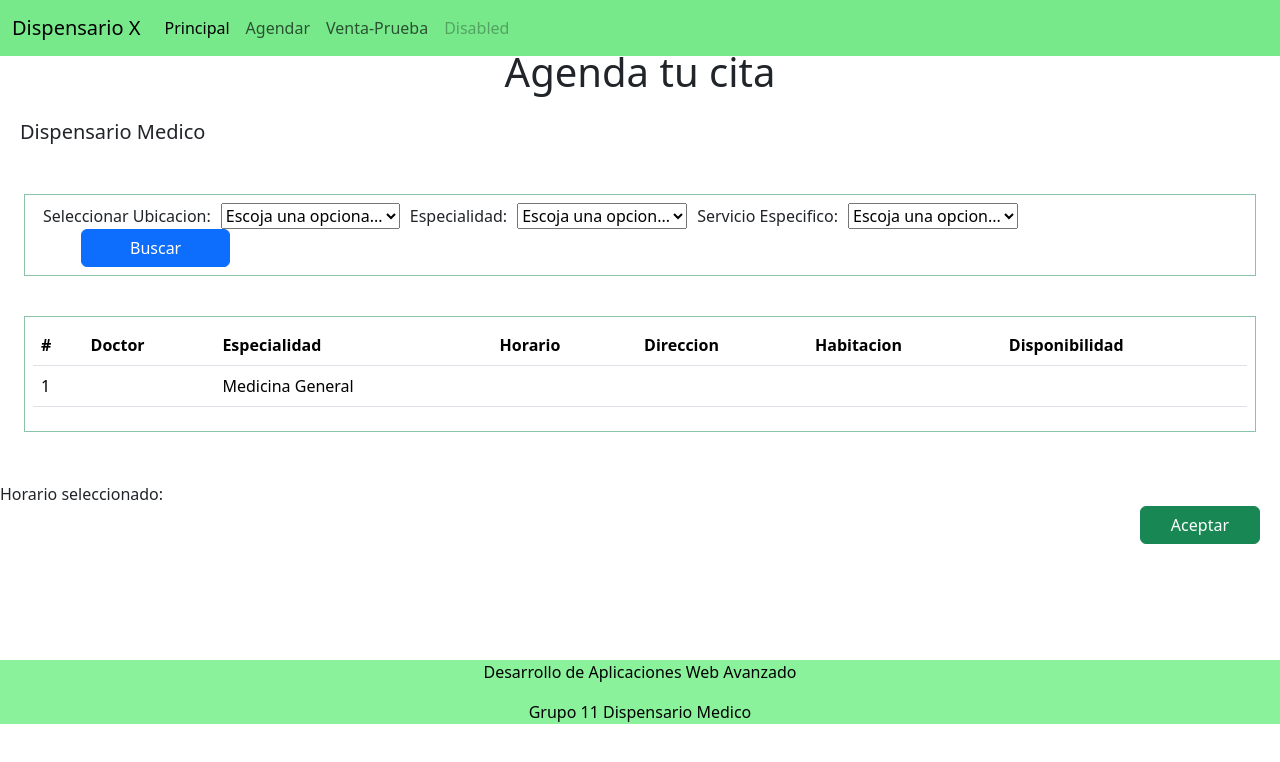
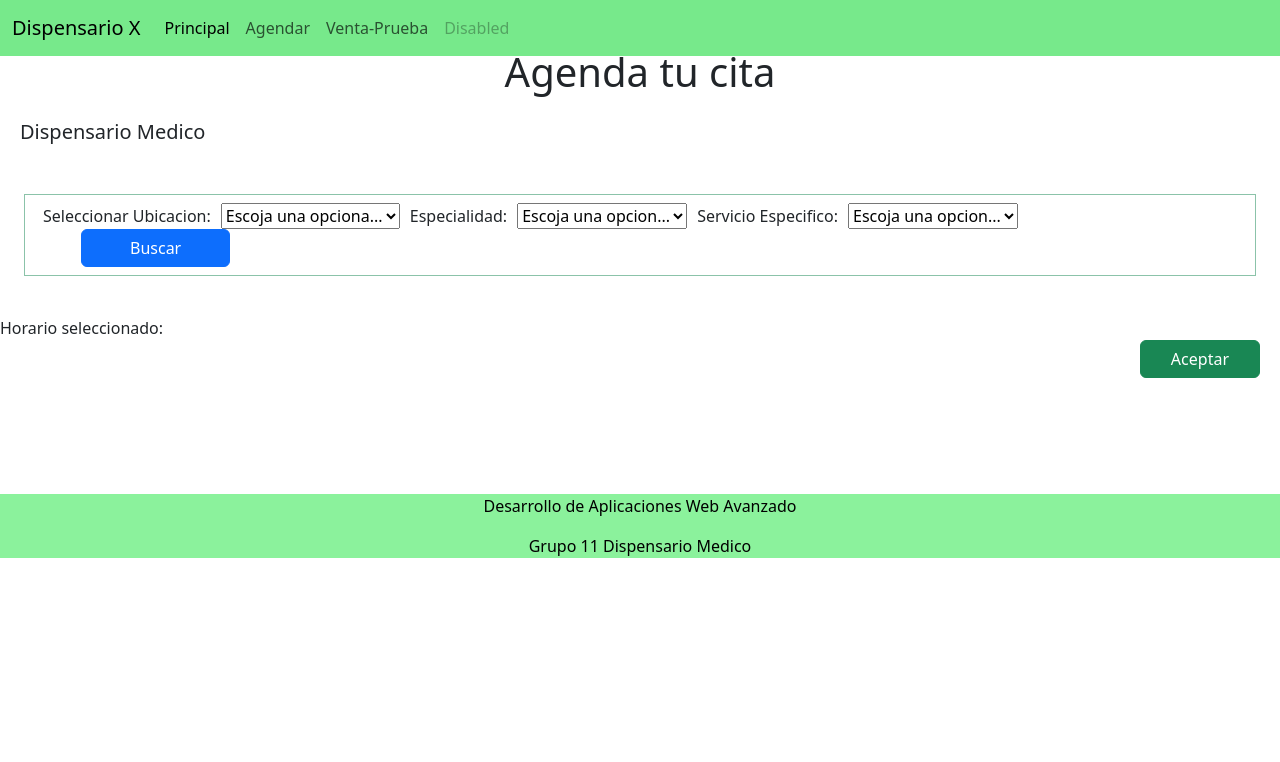
Before and after one commit to angel5000/DispensarioMed-WEB, an Angular app: page /agendamiento in a window 1280 px wide. Shown: the top 762 px of the page. Built offline with nearby package versions, Linux system fonts and the light colour scheme.

Commit message:
modified:   src/app/components/agendamiento/agendamiento.component.html 	modified:   src/app/components/agendamiento/agendamiento.component.ts

```diff
--- a/src/app/components/agendamiento/agendamiento.component.html
+++ b/src/app/components/agendamiento/agendamiento.component.html
@@ -39,7 +39,7 @@
 
 </div>
 
-<div  *ngIf="Medico || especialidad || horario" id="tableid"class="border border-success p-2 mx-4" style="--bs-border-opacity: .5;">
+<div  *ngIf="Medico || Direccion || Habitacin || Disponible || horario"id="tableid"class="border border-success p-2 mx-4" style="--bs-border-opacity: .5;">
     <table class="table">
         <thead>
           <tr>
@@ -54,7 +54,8 @@
           </tr>
         </thead>
         <tbody>
-          <tr>
+
+          <tr [class.selected]="filaSeleccionada !== 0" (click)="seleccionarFila(0)">
             <td>1</td>
             <td>{{Medico }}</td>
             <td>{{ especialidad }}</td>
--- a/src/app/components/agendamiento/agendamiento.component.ts
+++ b/src/app/components/agendamiento/agendamiento.component.ts
@@ -9,6 +9,7 @@ import { CommonModule } from '@angular/common';
   styleUrl: './agendamiento.component.css'
 })
 export class AgendamientoComponent {
+
   constructor(private router: Router) {}
 
   navigateToVenta() {
@@ -22,6 +23,7 @@ Medico: string='';
 Direccion: string='';
 Habitacin: string='';
 Disponible: string='';
+filaSeleccionada: number = -1;
   mostrarDatos() {
     this.Medico="Jose Paredes";
     this.Direccion="Calle 8 avenida 3 Mz3";
@@ -31,6 +33,8 @@ Disponible: string='';
     this.Disponible="Disponible";
 
   }
-
+  seleccionarFila(index: number) {
+    this.filaSeleccionada = index;
+  }
 
 }
```
